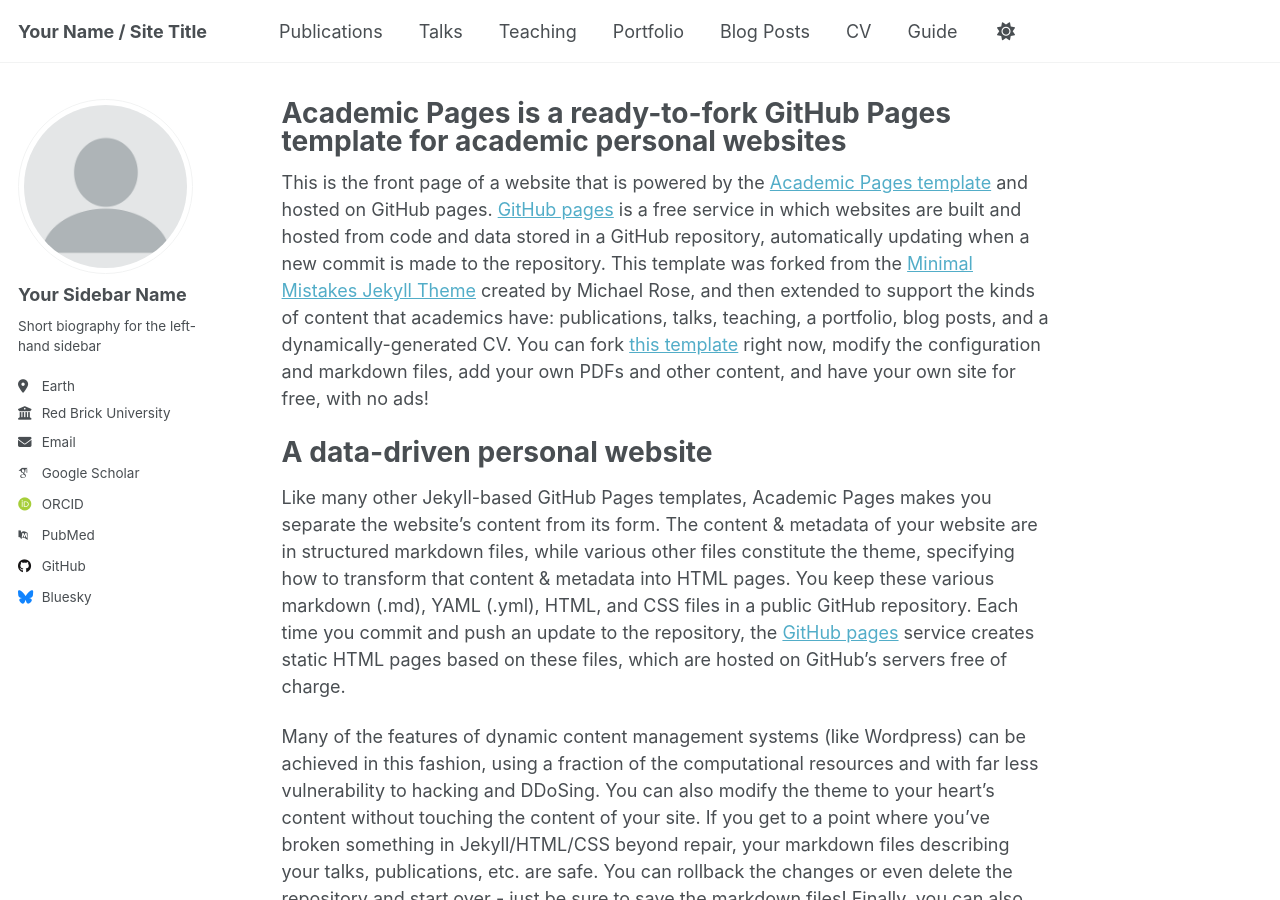
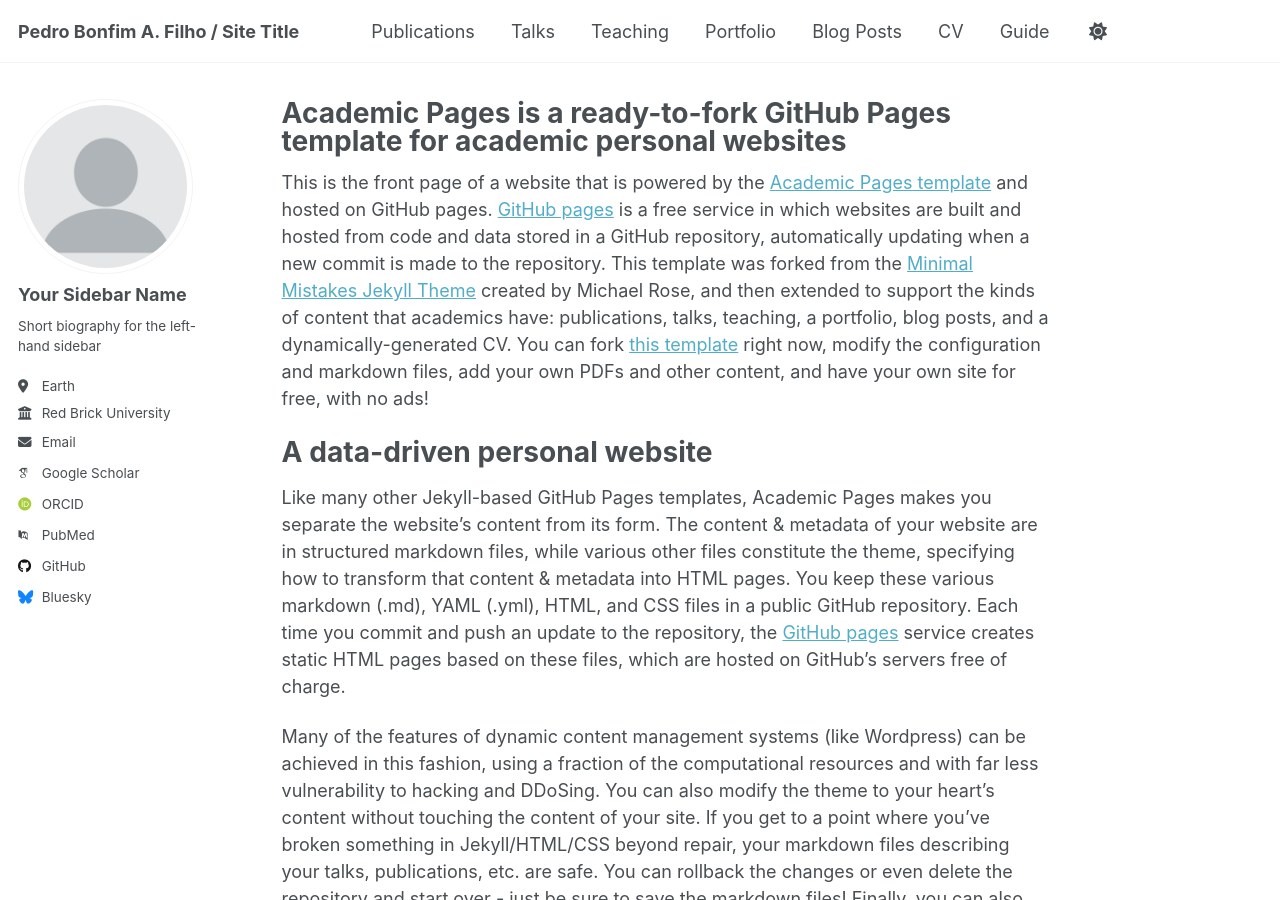
Before and after one commit to pedroassuncaofilho/pedroassuncaofilho.github.io, a Jekyll site: the page built from _pages/about.md, in a window 1280 px wide and 900 px high. Built offline with Jekyll 4.4.1, drawn with Linux system fonts in a browser that asks for light colours; some web fonts are replaced.

Commit message:
Update _config.yml

```diff
--- a/_config.yml
+++ b/_config.yml
@@ -9,7 +9,7 @@
 # Basic Site Settings
 locale                   : "en-US"
 site_theme               : "default"
-title                    : "Your Name / Site Title"
+title                    : "Pedro Bonfim A. Filho / Site Title"
 title_separator          : "-"
 name                     : &name "Your Name"
 description              : &description "personal description"
```
